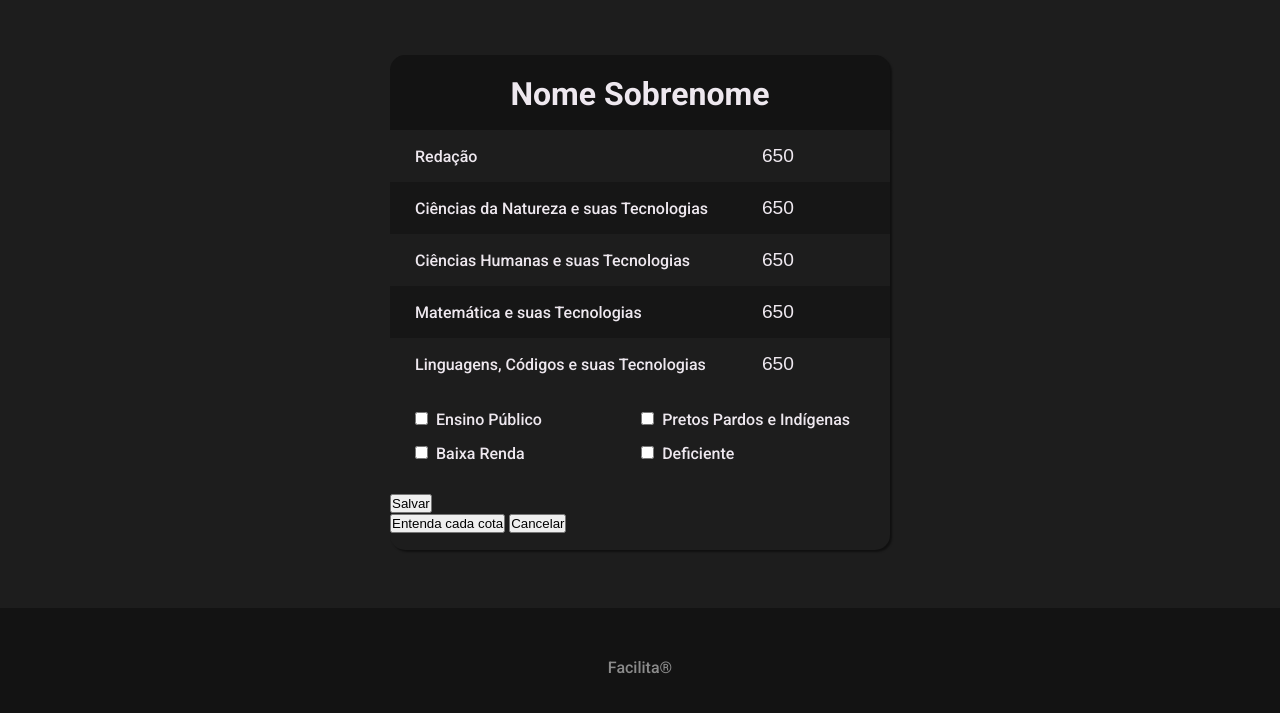
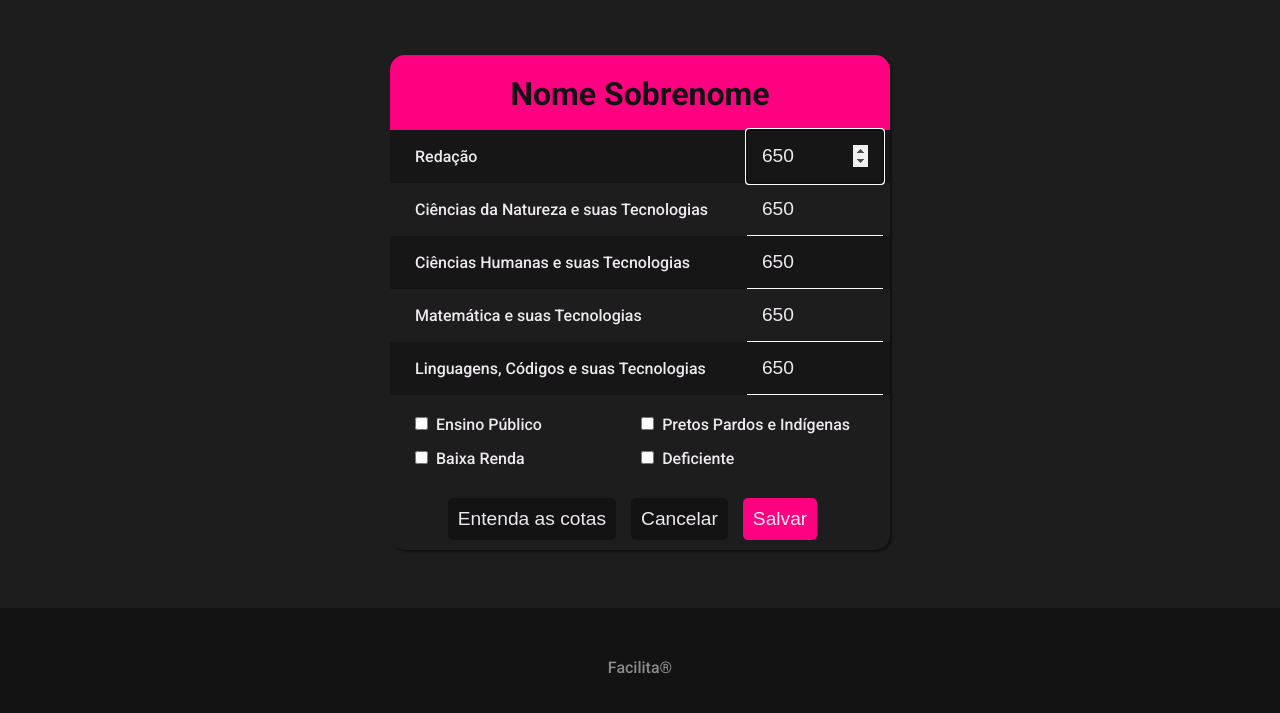
Before and after one commit to mullerich/Facilita, a plain HTML site: page Web/html/user.html in a window 1280 px wide. Both pictures are taken after a click on the button "Editar Dados". Shown: the part 73-786 px from the top of the page. Drawn offline with Linux system fonts and the light colour scheme.

Commit message:
modifying user

```diff
--- a/Web/css/user.css
+++ b/Web/css/user.css
@@ -92,12 +92,13 @@ div.card-sup {
     max-width: 500px;
     height: 75px;
     border-radius: 15px 15px 0px 0px;
-    background-color: var(--cor6);
+    background-color: var(--cor1);
     box-shadow: 2px 2px 2px rgb(0 0 0 / 45%);
 }
 
 div.card-sup h1 {
     padding-top: 20px;
+    color: var(--cor6);
 }
 
 div.card-bot {
@@ -120,7 +121,7 @@ td {
     padding-left: 25px;
 }
 
-tr:nth-child(even) {
+tr:nth-child(odd) {
     background: #161616;
 }
 
@@ -134,10 +135,6 @@ input[type=number] {
     color: var(--cor3);
     font-size: 1.2em;
     padding: 15px;
-}
-
-input[type=number]:hover {
-    background: var(--cor1);
 }
 
 div.cotas {
@@ -159,6 +156,30 @@ label {
     margin-left: 8px;
 }
 
+div.buttons {
+    display: flex;
+    justify-content: center;
+}
+
+button {
+    margin-right: 15px;
+    border: none;
+    background:var(--cor6);
+    color: var(--cor3);
+    font-size: 1.2em;
+    padding: 10px;
+    border-radius: 5px;
+}
+
+button:hover {
+    text-decoration: underline;
+}
+
+button#salvar, button#edit-btn {
+    background-color: var(--cor1);
+}
+
+/*
 details {
     margin: 0px 0px 15px 30px;
 }
@@ -173,7 +194,7 @@ details ul {
 
 details li {
     margin-bottom: 10px;
-}
+}*/
 
 /* MOBILE */
 
--- a/Web/html/user.html
+++ b/Web/html/user.html
@@ -59,11 +59,14 @@
                             </div>
                         </div>
                     </div>
-                    <button type="submit" id="salvar" hidden>Salvar</button>
+                    <div class="buttons">
+                        <button type="button" id="desc-cotas" onclick="alert('Ao total existem 8 cotas compostas por 4 critérios. \n\n- Ensino Público: Candidatos que cursaram, todo o ensino médio em escolas públicas.\n- Baixa Renda: Candidatos com renda familiar bruta per capita igual ou inferior a 1,5 salário mínimo.\n- Pretos Pardos ou Indígenas: Candidatos autodeclarados pretos, pardos ou indígenas\n- Deficiente: Candidatos com deficiência')">Entenda as cotas</button>
+                        <button id="cancel" hidden type="button">Cancelar</button>
+                        <button type="submit" id="salvar" hidden>Salvar</button>
+                        <button id="edit-btn" type="button">Editar Dados</button>
+                    </div>
                 </form>
-                <button onclick="alert('Ao total existem 8 cotas compostas por 4 critérios. \n\n- Ensino Público: Candidatos que cursaram, todo o ensino médio em escolas públicas.\n- Baixa Renda: Candidatos com renda familiar bruta per capita igual ou inferior a 1,5 salário mínimo.\n- Pretos Pardos ou Indígenas: Candidatos autodeclarados pretos, pardos ou indígenas\n- Deficiente: Candidatos com deficiência')">Entenda cada cota</button>
-                    <button id="edit-btn">Editar Dados</button>
-                    <button id="cancel" hidden>Cancelar</button>
+
                 <!--<details>
                     <summary>Entenda cada cota</summary>
                     <p>Ao total existem 8 cotas compostas por 4 critérios</p>
--- a/Web/js/user.js
+++ b/Web/js/user.js
@@ -11,24 +11,22 @@ btnMoble.addEventListener('click', toggleMenu);
 var editInfosBtn = document.getElementById('edit-btn');
 var cancel_btn = document.getElementById('cancel');
 
-function disableInputs() {
+function disableInputs(event) {
+    if (event.type == 'touchstart') event.preventDefault()
+    document.location.reload(true);
+}
+
+function enableInputs(event) {
+    if (event.type == 'touchstart') event.preventDefault()
     let inputs = document.getElementsByTagName('input')
     for (i=0; i<inputs.length; i++) {
-        inputs[i].disabled = true
-    }
-
-    editInfosBtn.hidden = false
-    cancel_btn.hidden = true
-    var salvar_btn = document.getElementById('salvar')
-    salvar_btn.hidden = true
-}
-
-function enableInputs() {
-    let inputs = document.getElementsByTagName('input')
-    for (i=0; i<inputs.length; i++) {
+        if (inputs[i].type == 'number') {
+            inputs[i].style['borderBottom'] = '1px solid white'
+        }
         inputs[i].disabled = false
     }
 
+    inputs[0].focus()
     editInfosBtn.hidden = true
     cancel_btn.hidden = false
     var salvar_btn = document.getElementById('salvar')
```
